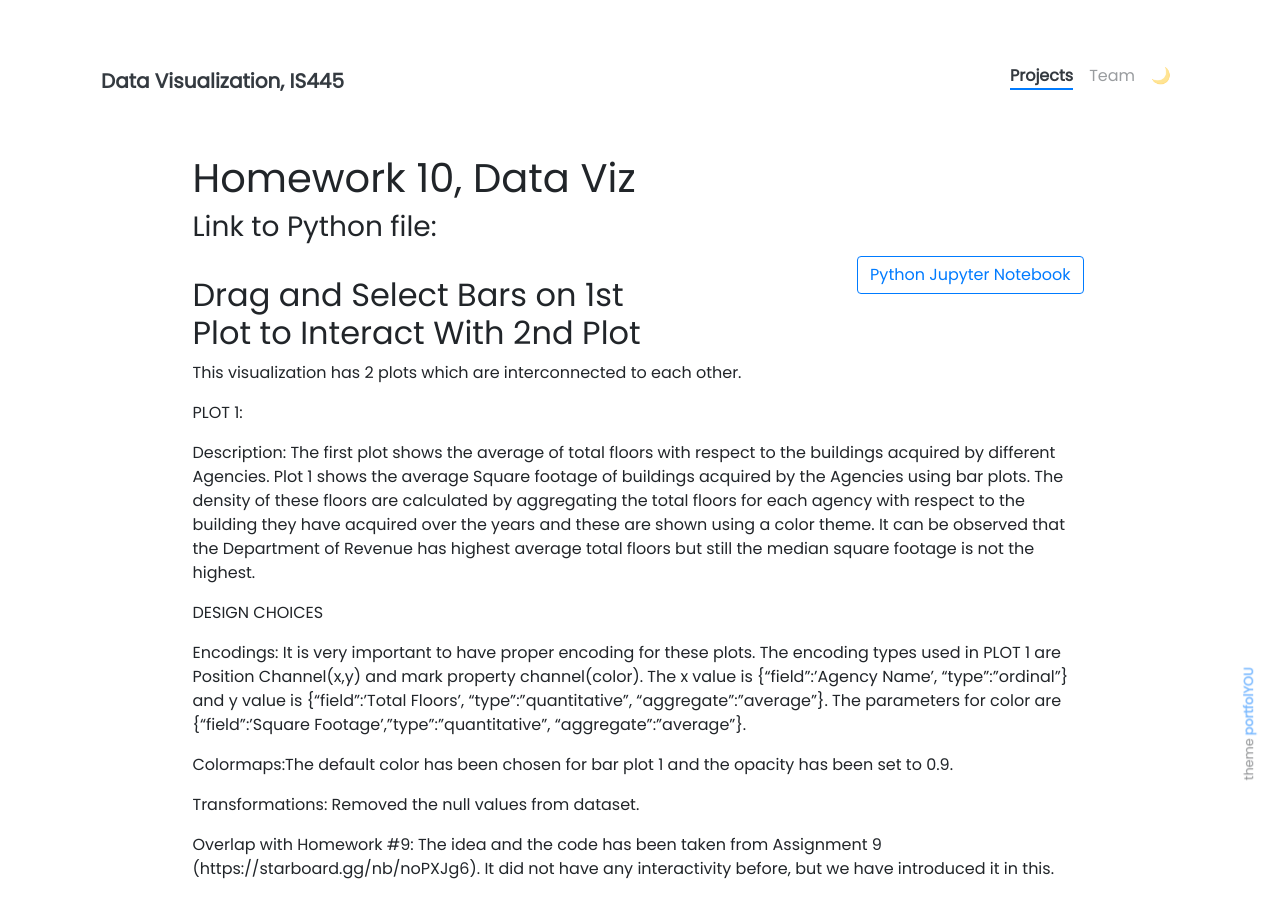
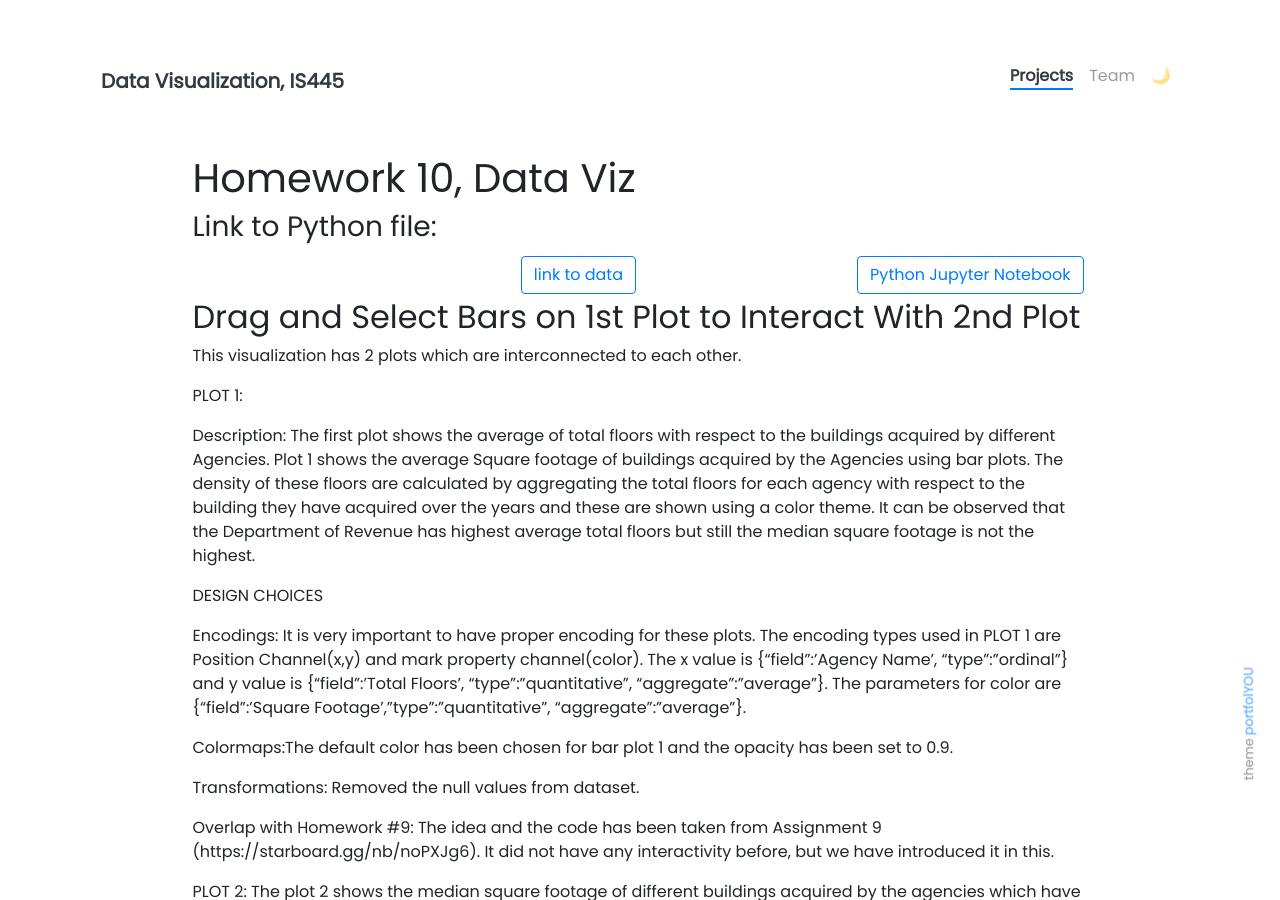
Before and after one commit to smmalik98/Data-Visualization-IS445-, a Jekyll site: the page built from _projects/1_Vega_lite_project.md, in a window 1280 px wide and 900 px high. Built offline with Jekyll 4.4.1, drawn with Linux system fonts in a browser that asks for light colours; nearby versions of some CDN libraries.

Commit message:
Update 1_Vega_lite_project.md

```diff
--- a/_projects/1_Vega_lite_project.md
+++ b/_projects/1_Vega_lite_project.md
@@ -14,6 +14,10 @@ custom_js:
 ### Link to Python file:
 <div class="right">
 {% include elements/button.html link="https://github.com/achuri2/achuri2.github.io/blob/43b8e2792e0c749f185fc34589000000950fab31/Churi_Akshant-Malik_Smit-Choudhari_Samruddhi-assignment10.ipynb" text="Python Jupyter Notebook" %}
+</div>
+
+<div class="right">
+{% include elements/button.html link="https://github.com/achuri2/achuri2.github.io/blob/43b8e2792e0c749f185fc34589000000950fab31/Churi_Akshant-Malik_Smit-Choudhari_Samruddhi-assignment10.ipynb" text="link to data" %}
 </div>
 
 ## Drag and Select Bars on 1st Plot to Interact With 2nd Plot
```
